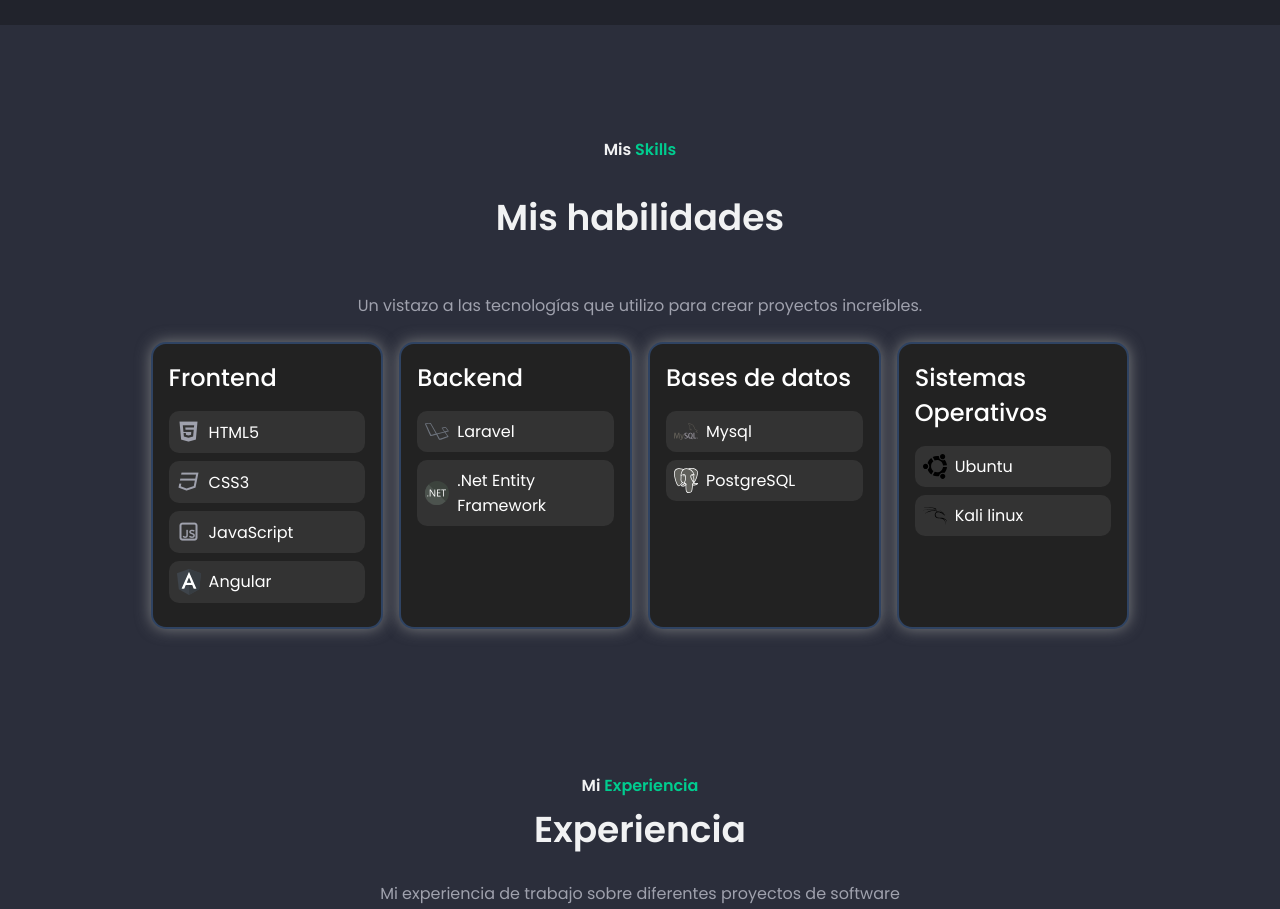
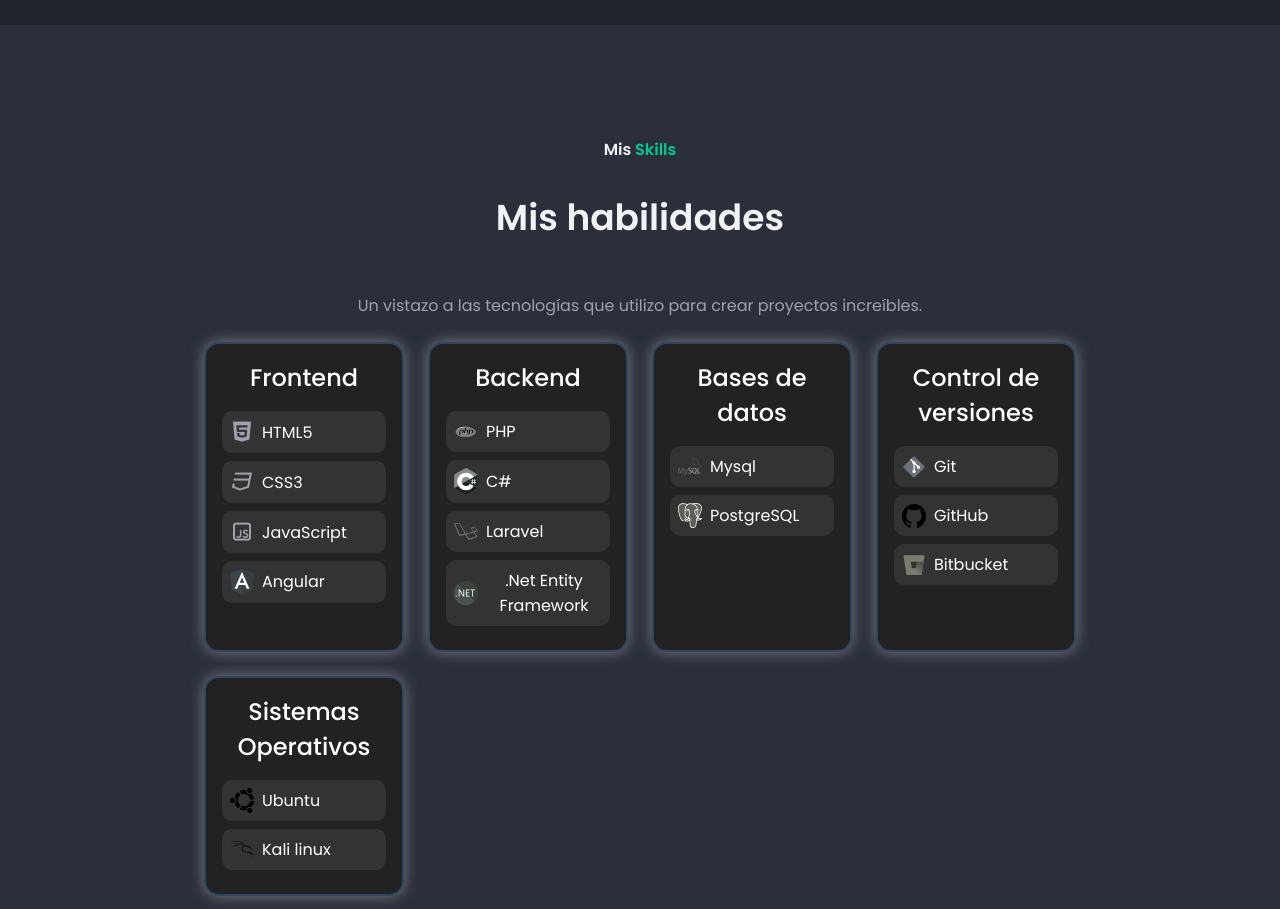
Before and after one commit to Ubaldo-San-Juan/my-portfolio, a plain HTML site: page index.html in a window 1280 px wide. Shown: the part 820-1729 px from the top of the page. Drawn offline with nearby package versions, Linux system fonts and the light colour scheme.

Commit message:
feat: Se actualizó la distribución de columnas en Skills y se agregaron más items en esta sección.

```diff
--- a/assets/css/styles.css
+++ b/assets/css/styles.css
@@ -363,14 +363,9 @@
     display: flex;
     flex-direction: column;
     align-items: center;
+    text-align: center;
   }
 
-  .skills__content {
-    display: flex;
-    flex-wrap: wrap;
-    gap: 1rem;
-    justify-content: center;
-  }
 
   .skills__group {
     flex: 1;
@@ -968,6 +963,12 @@
     .nav__menu {
         width: initial;
     }
+
+
+  .skills__content {
+    display: grid;
+    grid-template-columns: 200px 200px 200px 200px;
+  }
 }
 
 @media screen and (min-width: 1152px){
@@ -1009,6 +1010,14 @@
         flex: 1;
         min-width: 0; /* Permite que las columnas se ajusten */
     }
+
+
+
+  .skills__content {
+    display: grid;
+    grid-template-columns: 200px 200px 200px 200px;
+  }
+
 
     .contact__container {
         grid-template-columns: 680px;
--- a/assets/js/main.js
+++ b/assets/js/main.js
@@ -107,6 +107,8 @@
         {
             title: "Backend",
             items: [
+                { icon: "/assets/img/icons/php-icon.svg", text: "PHP"},
+                { icon: "/assets/img/icons/c--4-icon.svg", text: "C#"},
                 { icon: "/assets/img/icons/laravel-icon.svg", text: "Laravel" },
                 { icon: "/assets/img/icons/dotnet-icon.svg", text: ".Net Entity Framework" }
             ]
@@ -116,6 +118,14 @@
             items: [
                 { icon: "/assets/img/icons/mysql-icon.svg", text: "Mysql" },
                 { icon: "/assets/img/icons/postgresql-icon.svg", text: "PostgreSQL" }
+            ]
+        },
+        {
+            title: "Control de versiones",
+            items: [
+                { icon: "/assets/img/icons/git-icon.svg", text: "Git" },
+                { icon: "/assets/img/icons/github-icon.svg", text: "GitHub" },
+                { icon: "/assets/img/icons/bitbucket-icon.svg", text: "Bitbucket" }
             ]
         },
         {
@@ -176,7 +186,7 @@
         {
             title: "Portafolio web personal",
             date: "Agosto 2024",
-            description: "Developed a full-stack web application that allows users to search for, play, and pause...",
+            description: "Portafolio Web personal. Desarrollado para compartir mis skills sobre desarrollo de software enfocado a Web development.",
             skills: ["HTML", "CSS", "Javascript"],
             githubLink: "https://github.com/user/podstream",
             projectLink: "https://ubaldosanjuandev.netlify.app/",
@@ -188,7 +198,7 @@
         {
             title: "Axio - API",
             date: "Julio 2024",
-            description: "Developed a RESTful API using Node.js and Express for managing data...",
+            description: "API REST para el registro de cursos, asi como actividades y tests (Codigo no mostrado por politicas de la empresa)",
             skills: [".Net Core", "Entity Framework", "PostgreSQL", "Swagger"],
             githubLink: "https://github.com/user/api-backend",
             projectLink: "https://api-backend.example.com",
```
Also changed, not shown: assets/img/icons/bitbucket-icon.svg (added), assets/img/icons/c--4-icon.svg (added), assets/img/icons/git-icon.svg (added), assets/img/icons/github-icon.svg (added), assets/img/icons/php-icon.svg (added).
